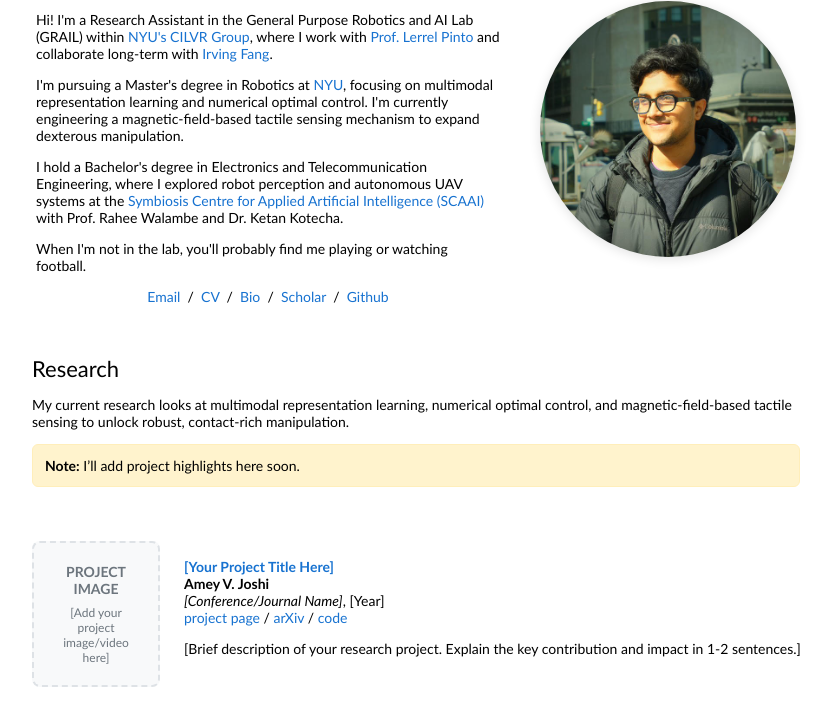
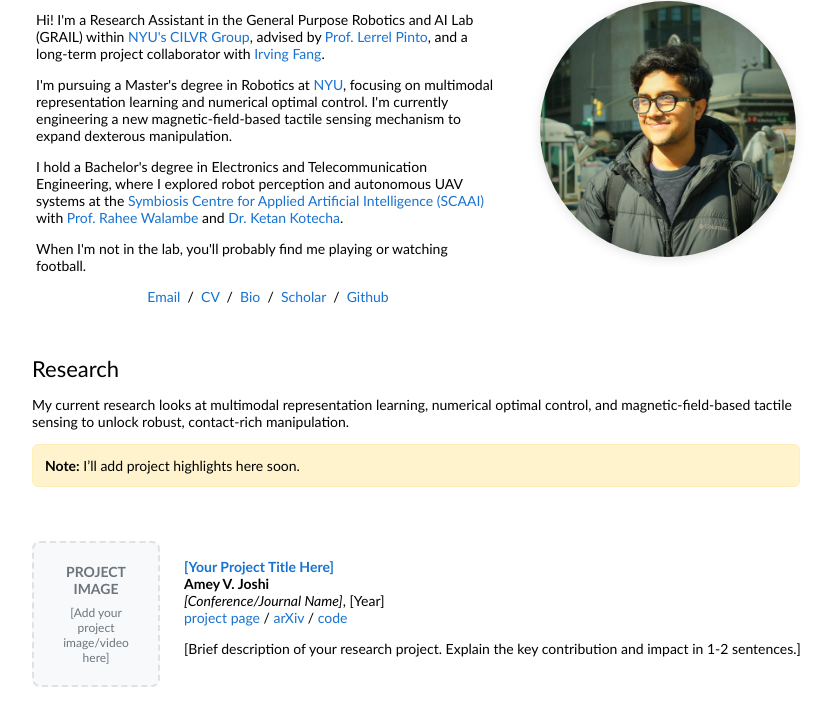
Before and after one commit to ameyj17/ameyj17.github.io, a plain HTML site: page index.html in a window 1280 px wide. Shown: the part 90-800 px from the top of the page, without its empty margins (224-1055 px from the left). Drawn offline with Linux system fonts and the light colour scheme.

Commit message:
Clarify advisor relationships and link mentors

```diff
--- a/index.html
+++ b/index.html
@@ -22,9 +22,9 @@
                 <p class="name" style="text-align: center;">
                   Amey Joshi
                 </p>
-                <p>Hi! I'm a Research Assistant in the General Purpose Robotics and AI Lab (GRAIL) within <a href="https://wp.nyu.edu/cilvr/">NYU's CILVR Group</a>, where I work with <a href="https://www.lerrelpinto.com/">Prof. Lerrel Pinto</a> and collaborate long-term with <a href="https://irvingf7.github.io/">Irving Fang</a>.</p>
-                <p>I'm pursuing a Master's degree in Robotics at <a href="https://engineering.nyu.edu/impact/embodied-intelligence">NYU</a>, focusing on multimodal representation learning and numerical optimal control. I'm currently engineering a magnetic-field-based tactile sensing mechanism to expand dexterous manipulation.</p>
-                <p>I hold a Bachelor's degree in Electronics and Telecommunication Engineering, where I explored robot perception and autonomous UAV systems at the <a href="https://scaai.edu.in/">Symbiosis Centre for Applied Artificial Intelligence (SCAAI)</a> with Prof. Rahee Walambe and Dr. Ketan Kotecha.</p>
+                <p>Hi! I'm a Research Assistant in the General Purpose Robotics and AI Lab (GRAIL) within <a href="https://wp.nyu.edu/cilvr/">NYU's CILVR Group</a>, advised by <a href="https://www.lerrelpinto.com/">Prof. Lerrel Pinto</a>, and a long-term project collaborator with <a href="https://irvingf7.github.io/">Irving Fang</a>.</p>
+                <p>I'm pursuing a Master's degree in Robotics at <a href="https://engineering.nyu.edu/impact/embodied-intelligence">NYU</a>, focusing on multimodal representation learning and numerical optimal control. I'm currently engineering a new magnetic-field-based tactile sensing mechanism to expand dexterous manipulation.</p>
+                <p>I hold a Bachelor's degree in Electronics and Telecommunication Engineering, where I explored robot perception and autonomous UAV systems at the <a href="https://scaai.edu.in/">Symbiosis Centre for Applied Artificial Intelligence (SCAAI)</a> with <a href="https://scholar.google.com/citations?user=Aa6m2TkAAAAJ&hl=en">Prof. Rahee Walambe</a> and <a href="https://scholar.google.com/citations?user=oNiE0gMAAAAJ&hl=en">Dr. Ketan Kotecha</a>.</p>
                 <p>When I'm not in the lab, you'll probably find me playing or watching football.</p>
                 <p style="text-align:center">
                   <a href="mailto:ameyjoshi1011@gmail.com">Email</a> &nbsp;/&nbsp;
```
